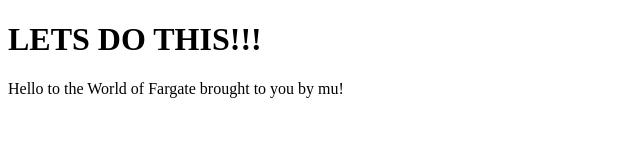
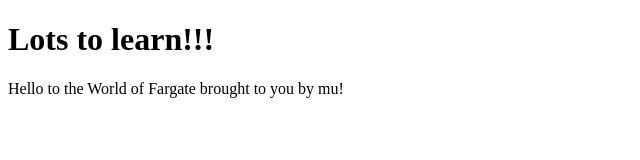
Before and after one commit to surfnbrain/test-fargate, a plain HTML site: page index.html in a window 1280 px wide. Shown: the whole page, without its empty margins (0-640 px from the left). Drawn offline with Linux system fonts and the light colour scheme.

Commit message:
changed header

```diff
--- a/index.html
+++ b/index.html
@@ -5,7 +5,7 @@
     <title>Production</title>
   </head>
   <body>
-    <h1>LETS DO THIS!!!</h1>
+    <h1>Lots to learn!!!</h1>
 
     <p>Hello to the World of Fargate brought to you by mu!
   </body>
```
